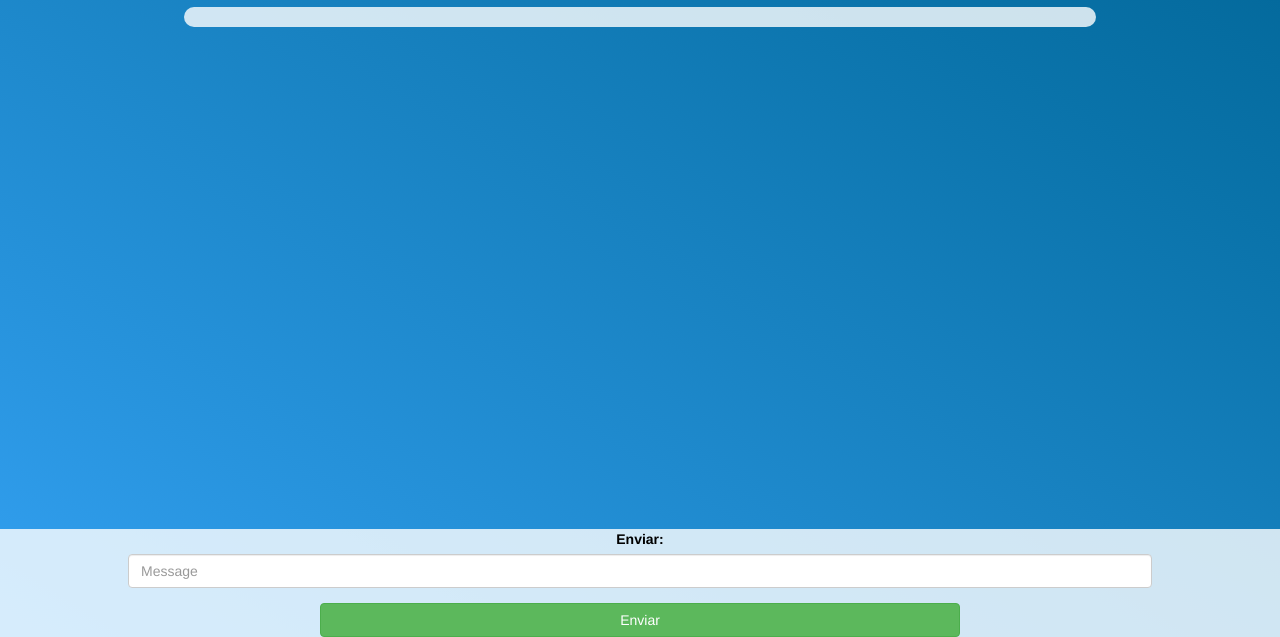
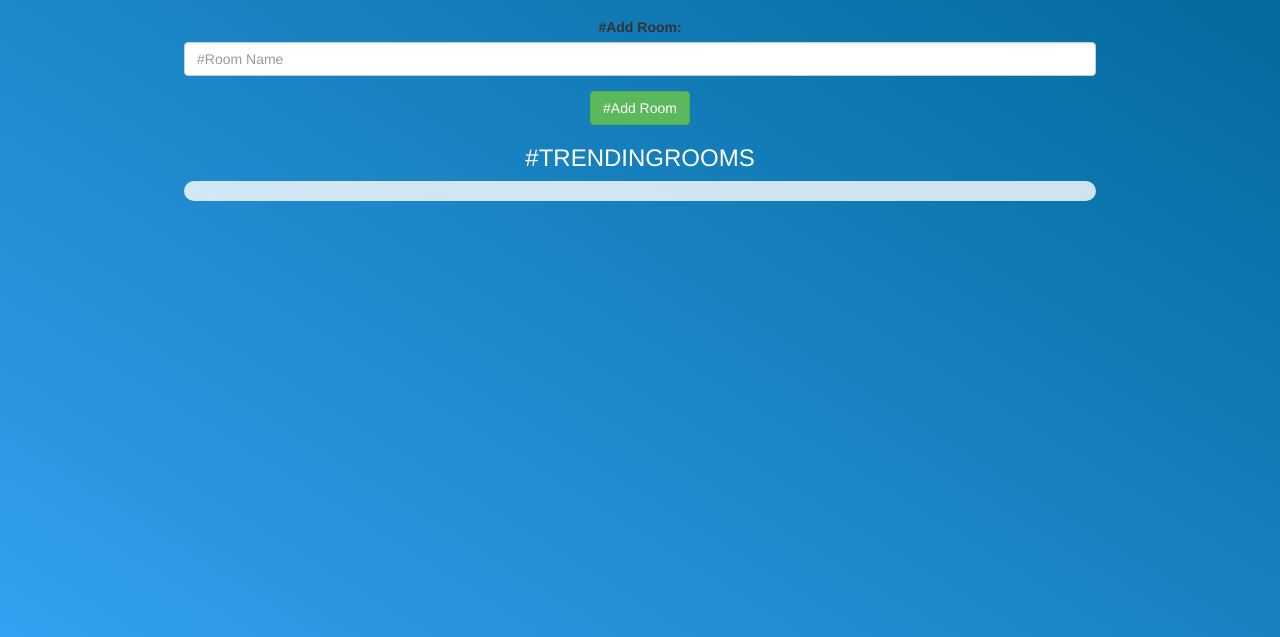
Before and after one commit to juliarosabfs/Kwitter, a plain HTML site: page kwitter_page.html in a window 1280 px wide. Shown: the part 163-800 px from the top of the page. Drawn offline with nearby package versions, Linux system fonts and the light colour scheme; no server answers; a web font is replaced by a local one.

Commit message:
Update kwitter_page.html

```diff
--- a/kwitter_page.html
+++ b/kwitter_page.html
@@ -1,11 +1,11 @@
 <!DOCTYPE html>
 <html>
 <head>
-	<title>Kwitter Página de Mensagens</title>
-<meta http-equiv="Content-Type" content="text/html; charset=utf-8">
+	<title>Kwitter Room Page</title>
 <script src="https://www.gstatic.com/firebasejs/7.6.2/firebase-app.js"></script>
 <script src="https://www.gstatic.com/firebasejs/7.6.2/firebase-firestore.js"></script>
 <script src="https://www.gstatic.com/firebasejs/live/3.1/firebase.js"></script>
+
 <link href="https://fonts.googleapis.com/css?family=Yeon+Sung&display=swap" rel="stylesheet"><meta name="viewport" content="width=device-width, initial-scale=1">
 
 <meta name="viewport" content="width=device-width, initial-scale=1">
@@ -18,27 +18,34 @@
 </head>
 <body>
 
+
 <div class="container">
 	<button id="logout" onclick="logout();" class="glyphicon glyphicon-log-out btn btn-danger">Logout</button>
+
 	<center>
-		<h1 class="header">
+		<h1  class="header">
 			Kwitter
 			<sup>
 				<img src="m2.png">
 			</sup>
 		</h1>
-		<div id="output" style="text-align: left;margin-bottom: 70px;"> </div>
+		<h3 id="user_name" class="color_white"></h3>
+
+		<div class="form-group input_div_room_page">
+			<label>#Add Room:</label>
+			<input type="text" id="room_name" class="form-control" placeholder="#Room Name">
+		</div>
+
+		<button onclick="addRoom();" class="btn btn-success">#Add Room</button>
+
+		<h3 class="color_white">#TRENDINGROOMS</h3>
+
+		<div id="output"></div>
+
 	</center>
 </div>
 
-<center>
-	<div class="input_div_message_page">
-		<label>Enviar:</label>
-		<input type="text" id="msg" class="form-control" placeholder="Message">
-		<button onclick="send()" class="btn btn-success">Enviar</button>
-	</div>
-</center>
 
-<script src="kwitter_page.js"></script>
+<script src="kwitter_room.js"></script>
 </body>
 </html>
```
